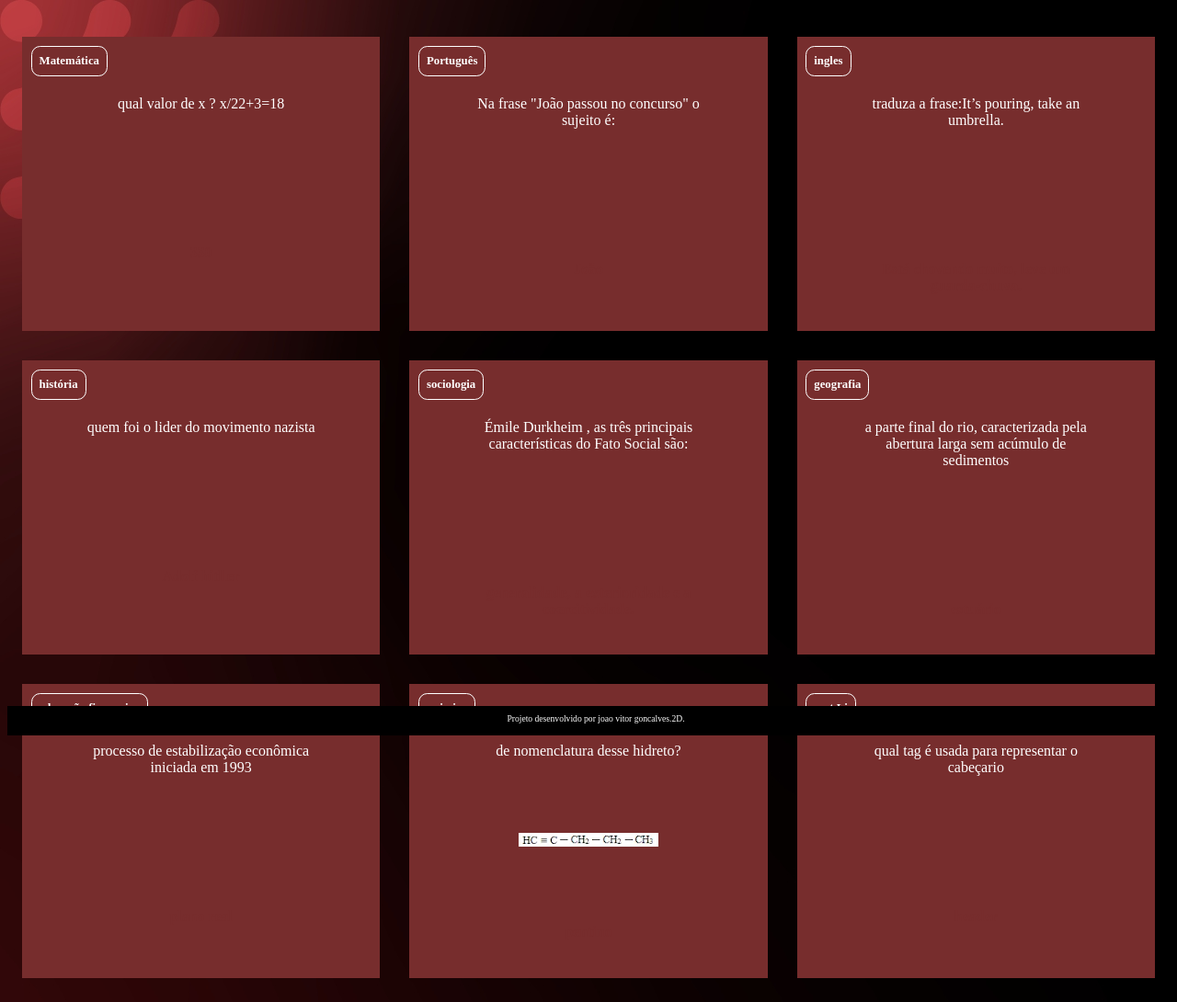
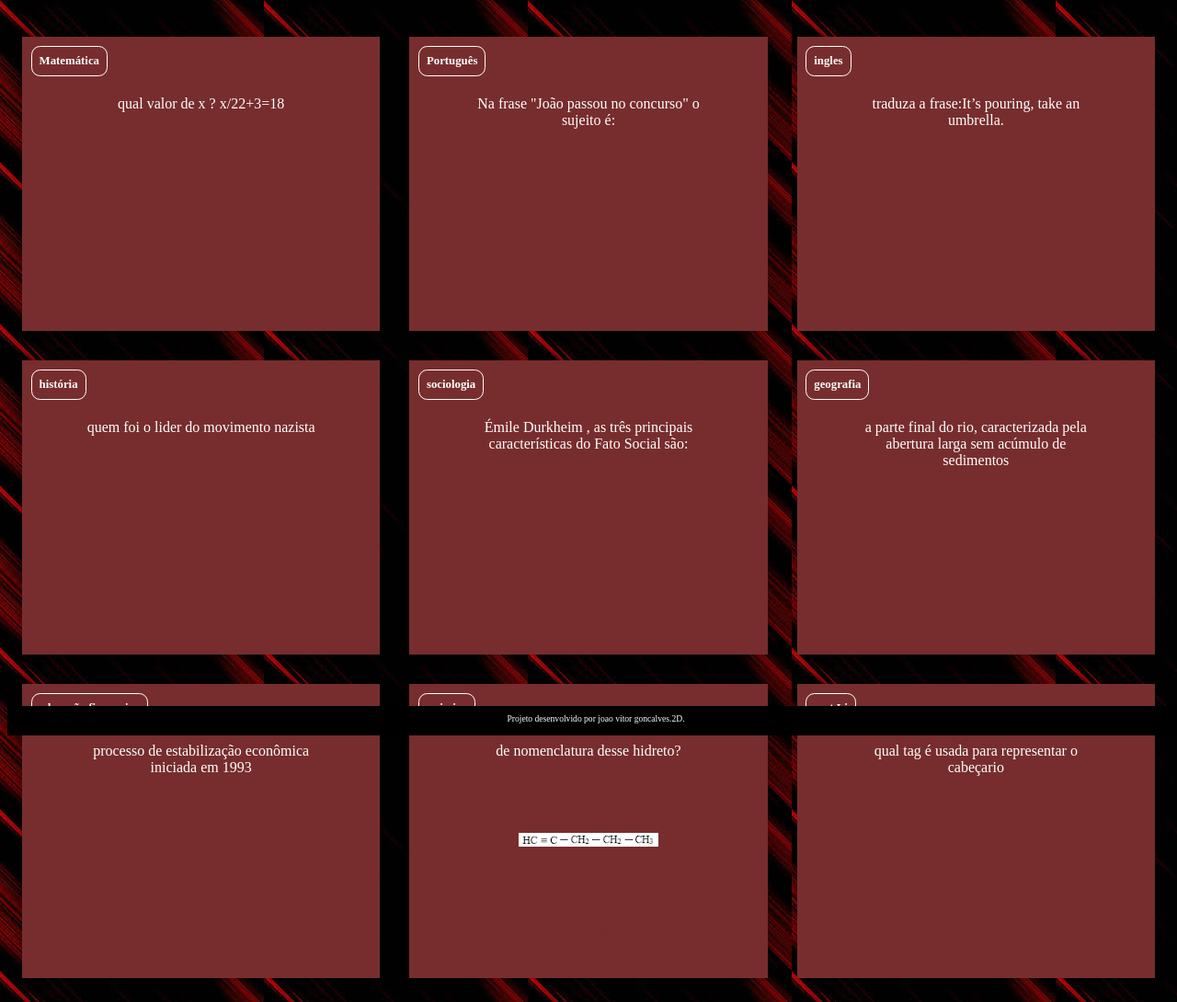
Before and after one commit to joaovitor324544/card3.0, a plain HTML site: page index.html in a window 1280 px wide. Shown: the top 1090 px of the page at 92% size. Drawn offline with Linux system fonts and the light colour scheme; a web font is replaced by a local one.

Commit message:
01/out/2024

```diff
--- a/assets/style.css
+++ b/assets/style.css
@@ -7,7 +7,7 @@
 }
 
 body {
-    background: url(img/bg-desktop-red.webp);
+    background: url(img/download.jpeg);
     font-family: Tomorrow;
 }
 
```
Also changed, not shown: assets/img/bg-desktop-red.webp (deleted), assets/img/download.jpeg (added).
